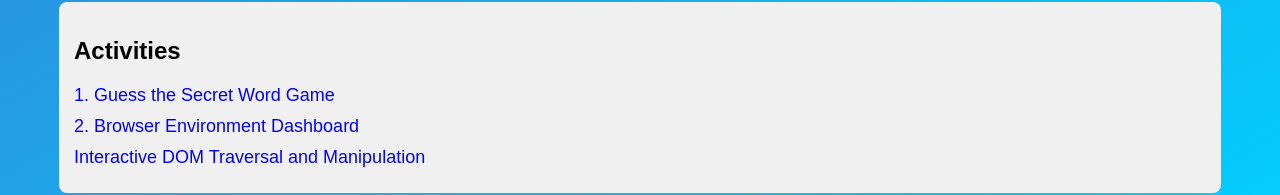
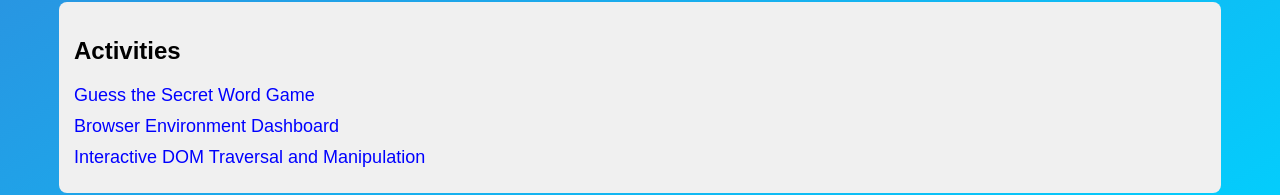
Before and after one commit to jhetdarshan/Browser-Environment-Dashboard, a plain HTML site: page index.html in a window 1280 px wide. Shown: the part 469-664 px from the top of the page. Drawn offline with Linux system fonts and the light colour scheme.

Commit message:
index.html

```diff
--- a/index.html
+++ b/index.html
@@ -54,8 +54,8 @@
 
 <section>
     <h2>Activities</h2>
-    <a href="guess_the_secret_word.html">1. Guess the Secret Word Game</a>
-    <a href="browser_dashboard.html">2. Browser Environment Dashboard</a>
+    <a href="guess_the_secret_word.html">Guess the Secret Word Game</a>
+    <a href="browser_dashboard.html">Browser Environment Dashboard</a>
     <a href="dom_traversal.html">Interactive DOM Traversal and Manipulation</a>
 </section>
 
```
